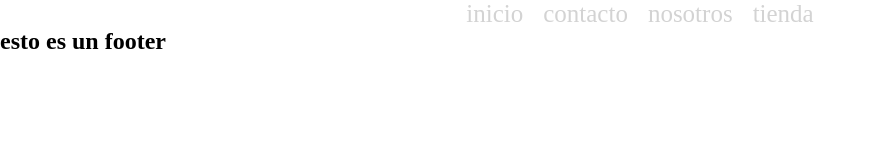
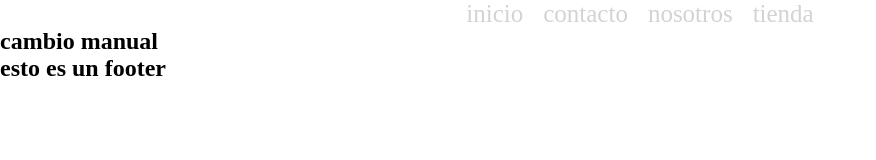
Before and after one commit to cardenasmaximiliano/repositorio-prueba, a plain HTML site: page index.html in a window 1280 px wide. Shown: the whole page, without its empty margins (0-876 px from the left). Drawn offline with Linux system fonts and the light colour scheme.

Commit message:
modificacion manual

```diff
--- a/index.html
+++ b/index.html
@@ -18,6 +18,7 @@
         </nav>
     </header>
     <footer>
+        <h2>cambio manual</h2>
         <h2>esto es un footer</h2>
     </footer>
 </body>
```
